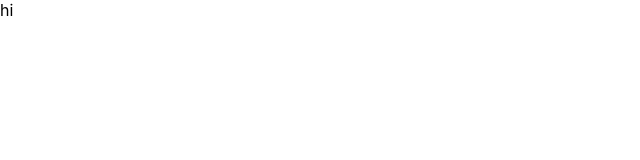
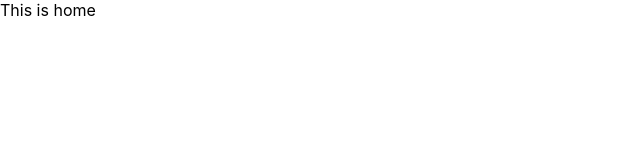
Before and after one commit to pallavianurag/chat-app, a React (Create React App) app in the folder projects/box-office/: page / in a window 1280 px wide. Shown: the top 160 px of the page, without its empty margins (0-640 px from the left). Built offline with nearby package versions, Linux system fonts and the light colour scheme.

Commit message:
added react router

```diff
--- a/projects/box-office/src/App.js
+++ b/projects/box-office/src/App.js
@@ -1,10 +1,16 @@
 import React from 'react';
-
+import {Switch, Route} from 'react-router-dom';
 function App() {
   return (
-    <div >
-      hi
-    </div>
+    <Switch>
+      <Route exact path="/">
+        This is home
+      </Route>
+      <Route exact path="/starred">
+        This is starred
+      </Route>
+      <Route>This is 404 page</Route>
+    </Switch>
   );
 }
 
--- a/projects/box-office/src/index.js
+++ b/projects/box-office/src/index.js
@@ -3,10 +3,13 @@
 import './index.css';
 import App from './App';
 import * as serviceWorkerRegistration from './serviceWorkerRegistration';
+import { BrowserRouter } from 'react-router-dom';
 //import reportWebVitals from './reportWebVitals';
 
 ReactDOM.render(
-    <App />,
+    <BrowserRouter>
+    <App />
+    </BrowserRouter>,
   document.getElementById('root')
 );
 
```
Also changed, not shown: projects/box-office/package.json (+5 -3 lines), 1 other file (tests, documents, lock files or other folders).
